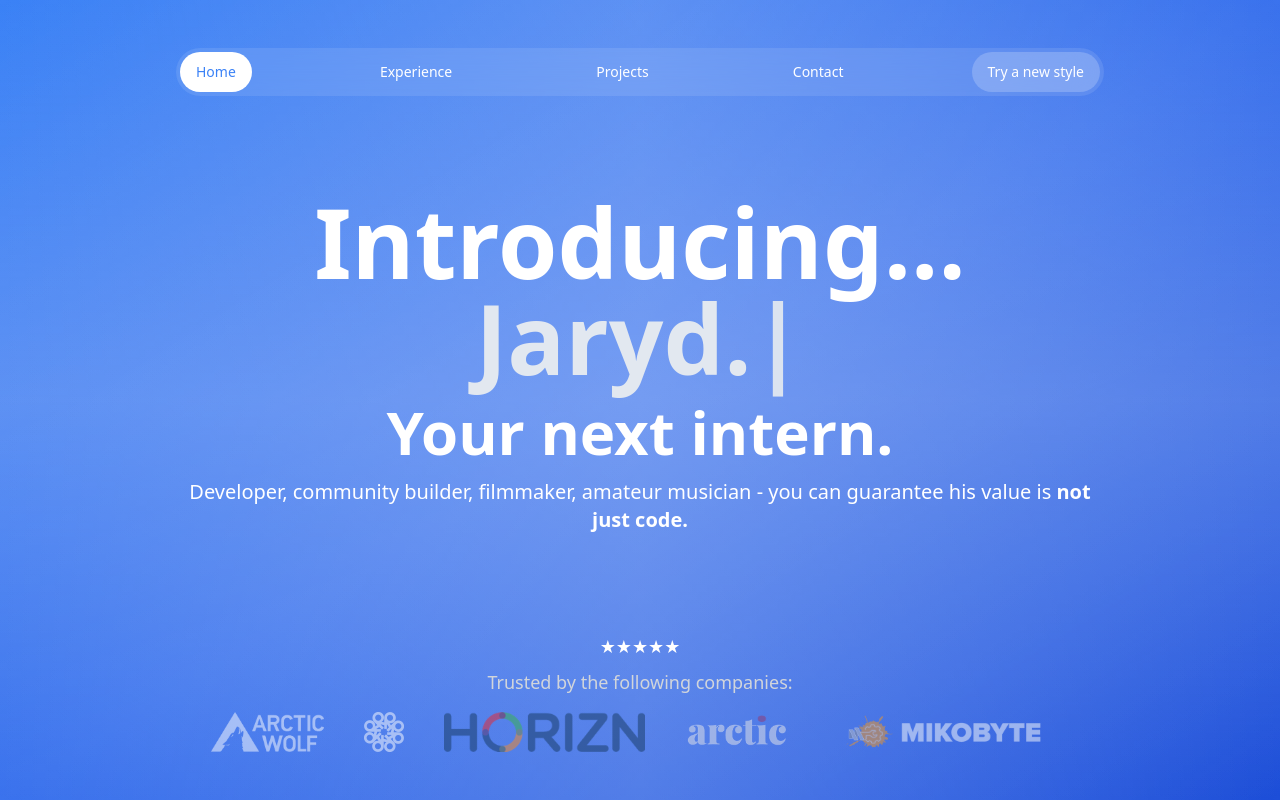
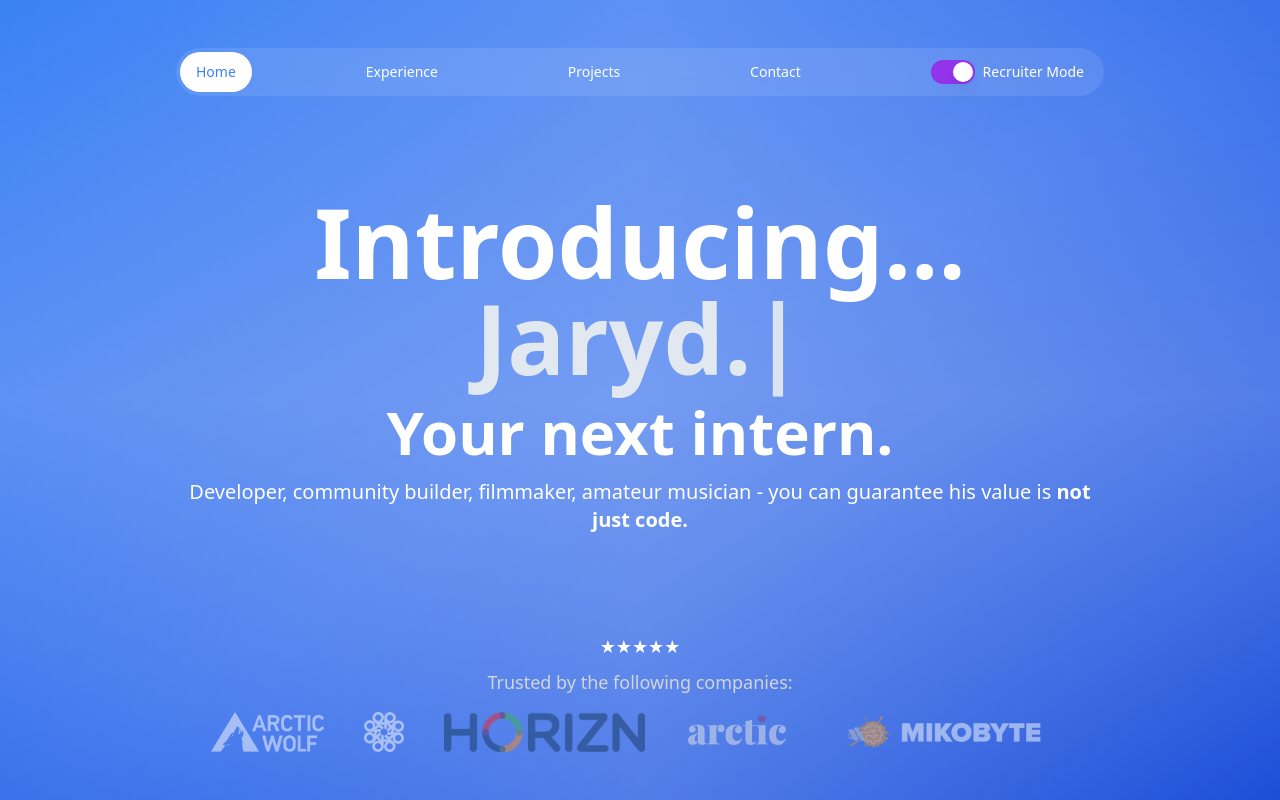
Before and after one commit to jarydo/jarydo.github.io, a React (Vite) app: page / in a window 1280 px wide. Built offline with nearby package versions, Linux system fonts and the light colour scheme.

Commit message:
Add recruiter-mode switch

```diff
--- a/package.json
+++ b/package.json
@@ -10,7 +10,9 @@
     "preview": "vite preview"
   },
   "dependencies": {
+    "@radix-ui/react-label": "^2.1.0",
     "@radix-ui/react-slot": "^1.1.0",
+    "@radix-ui/react-switch": "^1.1.0",
     "class-variance-authority": "^0.7.0",
     "clsx": "^2.1.1",
     "lucide-react": "^0.441.0",
--- a/src/App.tsx
+++ b/src/App.tsx
@@ -1,5 +1,7 @@
-import { useState, useEffect } from 'react'
-import { Button } from "@/components/ui/button"
+import { useState, useEffect } from 'react';
+import { Button } from "@/components/ui/button";
+import { Label } from './components/ui/label';
+import { Switch } from './components/ui/switch';
 
 function App() {
   const [index, setIndex] = useState(0);
@@ -8,6 +10,8 @@
 
   const [activeTab, setActiveTab] = useState('Home');
   const navItems = ['Home', 'Experience', 'Projects', 'Contact'];
+
+  const [recruiterMode, setRecruiterMode] = useState(true);
 
   useEffect(() => {
     if (index < fullTitle.length) {
@@ -71,12 +75,23 @@
             {item}
           </Button>
         ))}
-        <Button
+        {/* <Button
           variant="secondary"
           className="bg-white bg-opacity-20 text-white hover:bg-opacity-30 rounded-full px-4 py-2 text-sm"
         >
           Try a new style
-        </Button>
+        </Button> */}
+        <div className="flex items-center space-x-2 mx-4">
+          <Switch
+            id="recruiter-mode"
+            checked={recruiterMode}
+            onCheckedChange={setRecruiterMode}
+            className="data-[state=checked]:bg-purple-600"
+          />
+          <Label htmlFor="recruiter-mode" className="text-sm text-white">
+            {recruiterMode ? 'Recruiter Mode' : 'Fun Mode'}
+          </Label>
+        </div>
       </nav>
 
       <main className="text-center flex flex-col gap-4 text-white">
--- /dev/null
+++ b/src/components/ui/label.tsx
@@ -0,0 +1,24 @@
+import * as React from "react"
+import * as LabelPrimitive from "@radix-ui/react-label"
+import { cva, type VariantProps } from "class-variance-authority"
+
+import { cn } from "@/lib/utils"
+
+const labelVariants = cva(
+  "text-sm font-medium leading-none peer-disabled:cursor-not-allowed peer-disabled:opacity-70"
+)
+
+const Label = React.forwardRef<
+  React.ElementRef<typeof LabelPrimitive.Root>,
+  React.ComponentPropsWithoutRef<typeof LabelPrimitive.Root> &
+    VariantProps<typeof labelVariants>
+>(({ className, ...props }, ref) => (
+  <LabelPrimitive.Root
+    ref={ref}
+    className={cn(labelVariants(), className)}
+    {...props}
+  />
+))
+Label.displayName = LabelPrimitive.Root.displayName
+
+export { Label }
--- /dev/null
+++ b/src/components/ui/switch.tsx
@@ -0,0 +1,27 @@
+import * as React from "react"
+import * as SwitchPrimitives from "@radix-ui/react-switch"
+
+import { cn } from "@/lib/utils"
+
+const Switch = React.forwardRef<
+  React.ElementRef<typeof SwitchPrimitives.Root>,
+  React.ComponentPropsWithoutRef<typeof SwitchPrimitives.Root>
+>(({ className, ...props }, ref) => (
+  <SwitchPrimitives.Root
+    className={cn(
+      "peer inline-flex h-6 w-11 shrink-0 cursor-pointer items-center rounded-full border-2 border-transparent transition-colors focus-visible:outline-none focus-visible:ring-2 focus-visible:ring-neutral-950 focus-visible:ring-offset-2 focus-visible:ring-offset-white disabled:cursor-not-allowed disabled:opacity-50 data-[state=checked]:bg-neutral-900 data-[state=unchecked]:bg-neutral-200 dark:focus-visible:ring-neutral-300 dark:focus-visible:ring-offset-neutral-950 dark:data-[state=checked]:bg-neutral-50 dark:data-[state=unchecked]:bg-neutral-800",
+      className
+    )}
+    {...props}
+    ref={ref}
+  >
+    <SwitchPrimitives.Thumb
+      className={cn(
+        "pointer-events-none block h-5 w-5 rounded-full bg-white shadow-lg ring-0 transition-transform data-[state=checked]:translate-x-5 data-[state=unchecked]:translate-x-0 dark:bg-neutral-950"
+      )}
+    />
+  </SwitchPrimitives.Root>
+))
+Switch.displayName = SwitchPrimitives.Root.displayName
+
+export { Switch }
```
Also changed, not shown: 1 other file (tests, documents, lock files or other folders).
